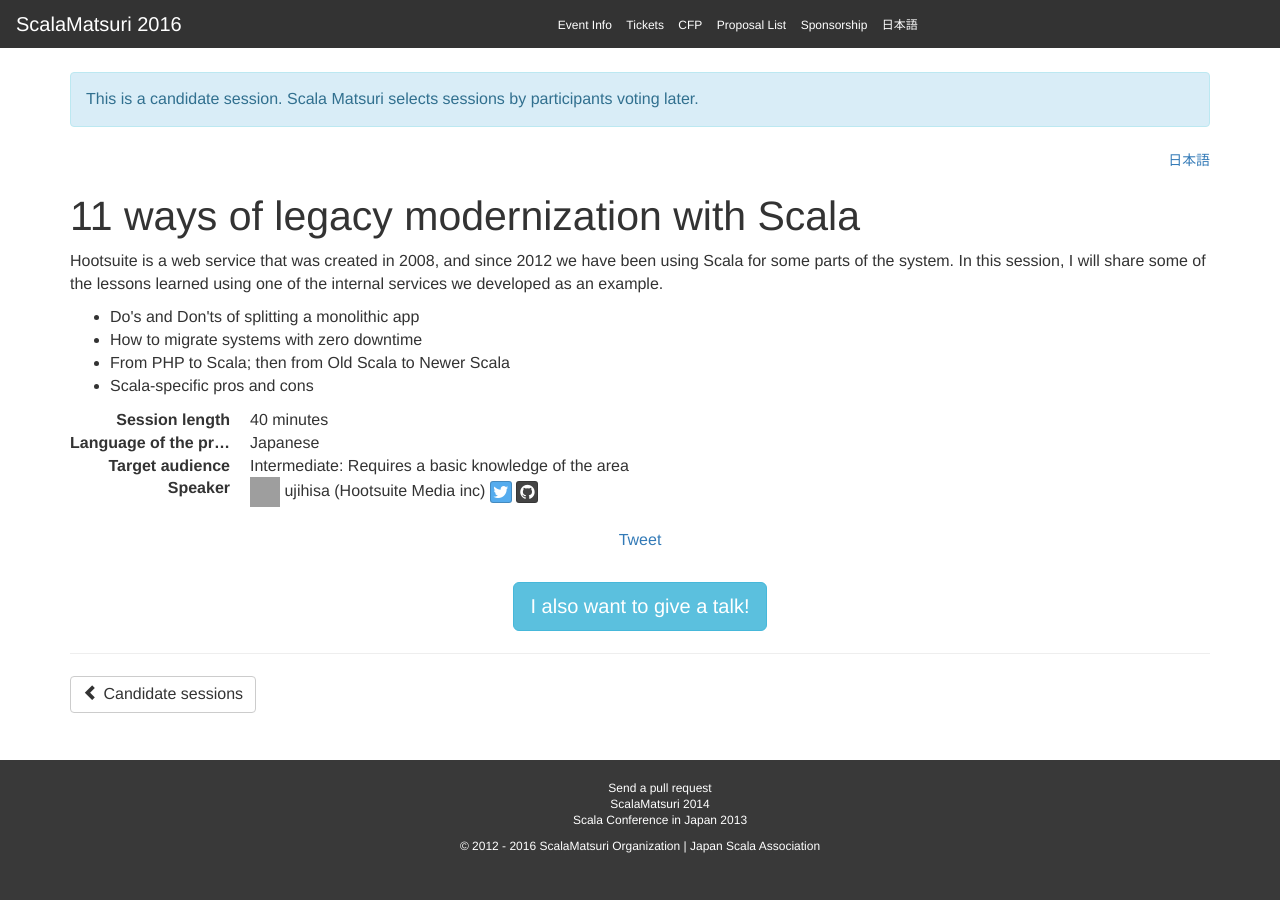
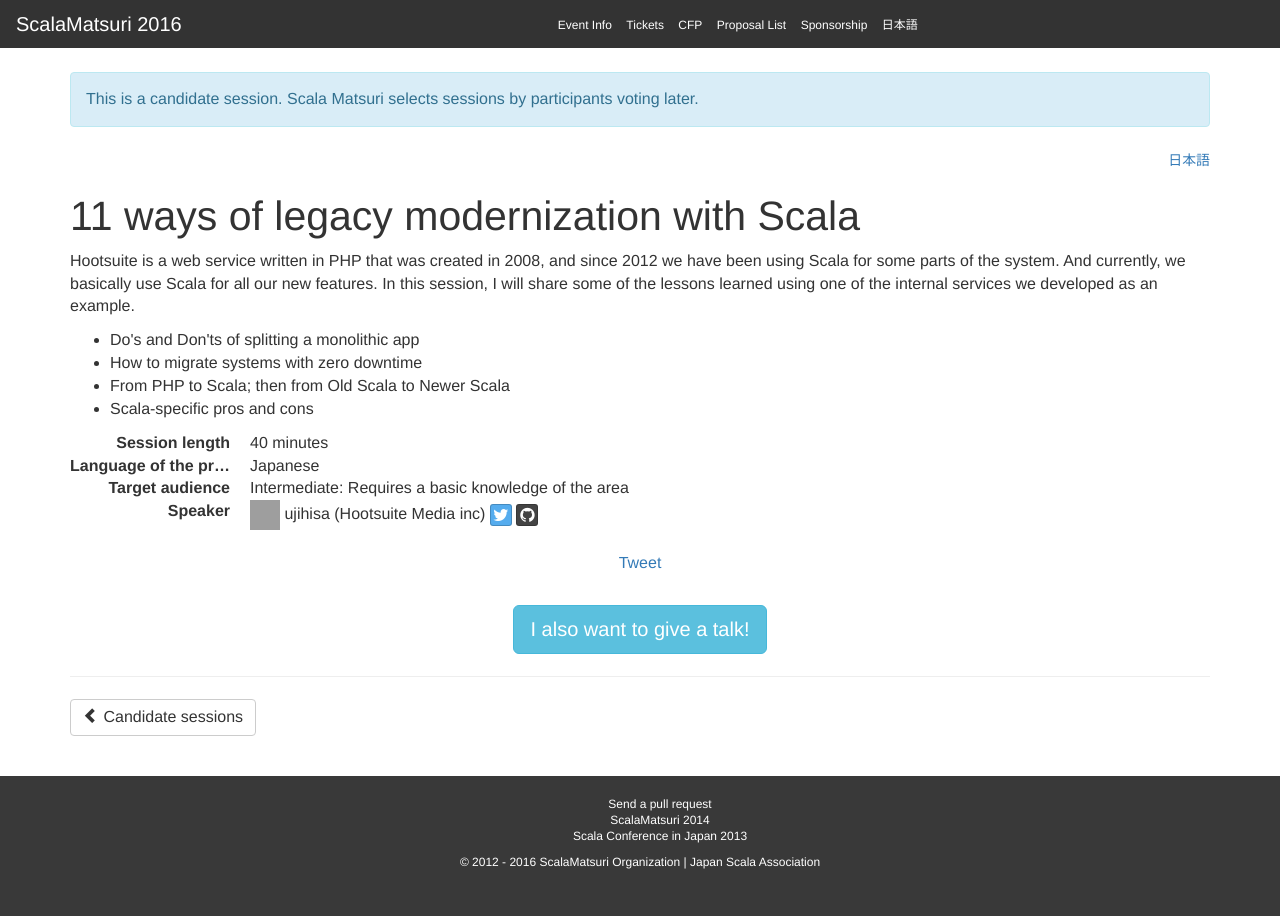
Before and after one commit to scalajp/2016.scalamatsuri.org, a Jekyll site: the page built from _candidates_en/ujihisa_1.html, in a window 1280 px wide. Built offline with Jekyll 4.4.1, drawn with Linux system fonts in a browser that asks for light colours; nearby versions of some CDN libraries; comment, search, counter and statistics services are not loaded; grey boxes are pictures that could not be loaded.

Commit message:
Update ujihisa_1.html

```diff
--- a/_candidates_en/ujihisa_1.html
+++ b/_candidates_en/ujihisa_1.html
@@ -11,7 +11,9 @@ organization: Hootsuite Media inc
 ---
 
 <p>
-Hootsuite is a web service that was created in 2008, and since 2012 we have been using Scala for some parts of the system. In this session, I will share some of the lessons learned using one of the internal services we developed as an example.
+Hootsuite is a web service written in PHP that was created in 2008, and since 2012 we have been using Scala for some parts of the system.
+And currently, we basically use Scala for all our new features.
+In this session, I will share some of the lessons learned using one of the internal services we developed as an example.
 
 <ul>
 <li>Do's and Don'ts of splitting a monolithic app</li>
```
